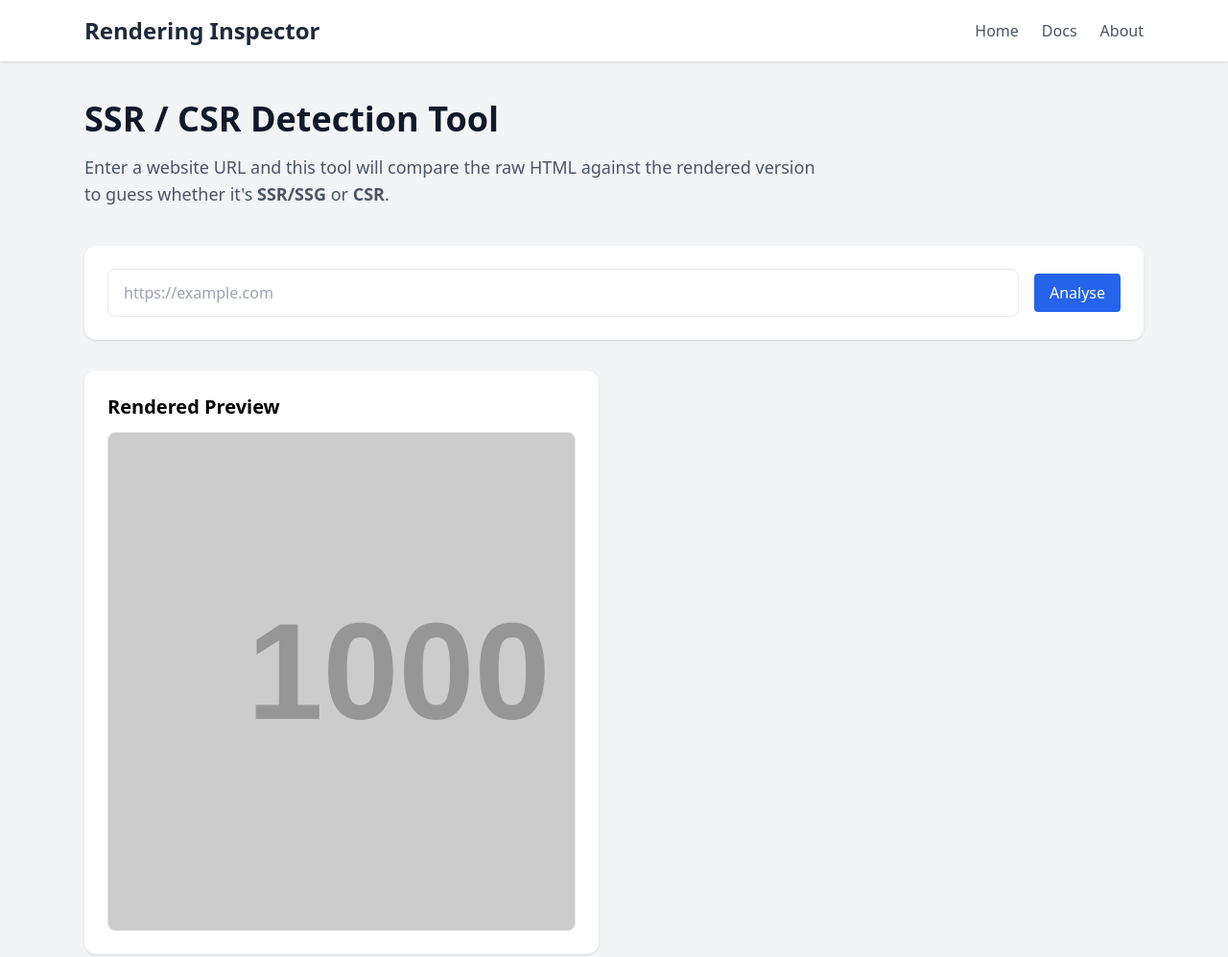
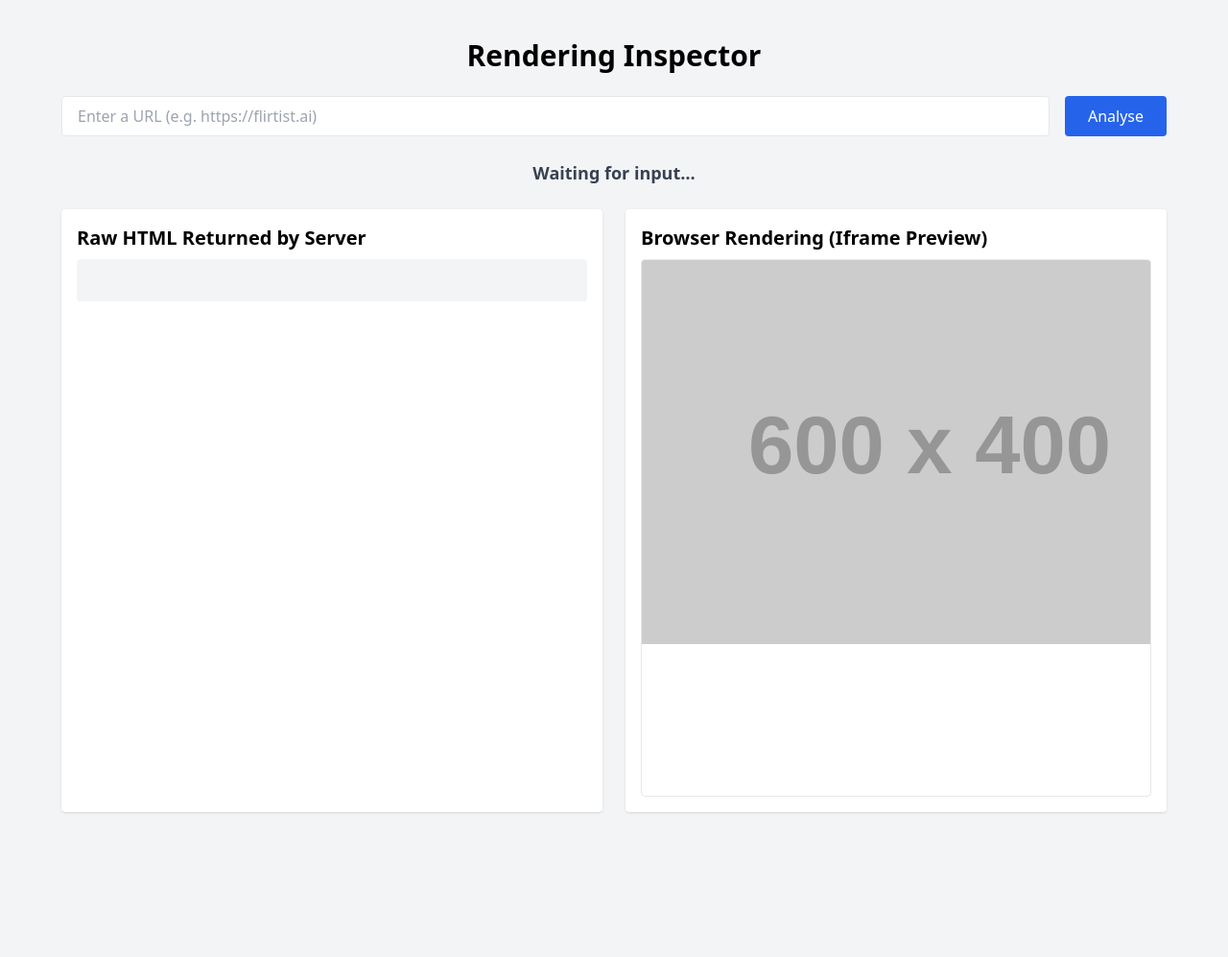
Before and after one commit to jonathonrobertsf/rendering-inspector, a website: page index.html in a window 1280 px wide. Shown: the top 997 px of the page at 96% size. After the commit the page ends 886 px from the top, so only its background shows below. Drawn offline with nearby package versions, Linux system fonts and the light colour scheme; placeholder pictures from the web are drawn by us.

Commit message:
Update index.html for improved structure and accessibility
Refactor HTML structure and improve accessibility features.

```diff
--- a/index.html
+++ b/index.html
@@ -1,90 +1,66 @@
 <!DOCTYPE html>
 <html lang="en">
 <head>
-  <meta charset="UTF-8" />
-  <title>Rendering Inspector – SSR / CSR Detector</title>
+    <meta charset="UTF-8">
+    <meta name="viewport" content="width=device-width, initial-scale=1.0">
+    <title>Rendering Inspector</title>
+    <script src="https://cdn.tailwindcss.com"></script>
+</head>
+<body class="bg-gray-100 min-h-screen">
 
-  <!-- Tailwind CDN -->
-  <script src="https://cdn.tailwindcss.com"></script>
+    <div class="max-w-6xl mx-auto py-10">
 
-  <style>
-    .fade-in { animation: fadein 0.4s ease; }
-    @keyframes fadein { from { opacity: 0; } to { opacity: 1; } }
-  </style>
-</head>
+        <h1 class="text-3xl font-bold text-center mb-6">Rendering Inspector</h1>
 
-<body class="bg-gray-100 min-h-screen flex flex-col">
-
-  <!-- Navbar -->
-  <header class="bg-white shadow">
-    <div class="max-w-6xl mx-auto px-6 py-4 flex justify-between items-center">
-      <h1 class="text-2xl font-bold text-gray-800">Rendering Inspector</h1>
-      <nav class="hidden md:flex gap-6 text-gray-600 font-medium">
-        <a href="#" class="hover:text-gray-900">Home</a>
-        <a href="#" class="hover:text-gray-900">Docs</a>
-        <a href="#" class="hover:text-gray-900">About</a>
-      </nav>
-    </div>
-  </header>
-
-  <!-- Main Content -->
-  <main class="flex-grow">
-    <div class="max-w-6xl mx-auto px-6 py-10">
-
-      <!-- Intro -->
-      <div class="mb-10">
-        <h2 class="text-4xl font-bold text-gray-900 mb-4">SSR / CSR Detection Tool</h2>
-        <p class="text-gray-600 text-lg max-w-3xl">
-          Enter a website URL and this tool will compare the raw HTML against the rendered version to guess whether it's
-          <span class="font-semibold">SSR/SSG</span> or <span class="font-semibold">CSR</span>.
-        </p>
+        <!-- INPUT AREA -->
+        <div class="flex gap-4 mb-6">
+            <input id="urlInput"
+                   type="text"
+                   placeholder="Enter a URL (e.g. https://flirtist.ai)"
+                   class="flex-1 px-4 py-2 border rounded w-full">
+            <button id="checkBtn"
+                    class="px-6 py-2 bg-blue-600 text-white rounded hover:bg-blue-700">
+                Analyse
+            </button>
         </div>
 
-      <!-- Input Card -->
-      <div class="bg-white shadow rounded-xl p-6 mb-8">
-        <div class="flex flex-col md:flex-row gap-4 items-stretch md:items-center">
-          <input
-            id="urlInput"
-            class="flex-1 px-4 py-3 border rounded-lg focus:ring-2 focus:ring-blue-500 focus:outline-none"
-            placeholder="https://example.com"
-            type="text"
-          />
-          <button id="checkBtn" class="px-4 py-2 bg-blue-600 text-white rounded">Analyse</button>
+        <!-- RESULT BOX -->
+        <div id="resultBox" class="mb-6 text-center text-lg font-semibold text-gray-700">
+            Waiting for input…
+        </div>
+
+        <!-- TWO COLUMN LAYOUT -->
+        <div class="grid grid-cols-1 md:grid-cols-2 gap-6">
+
+            <!-- LEFT COLUMN: RAW HTML -->
+            <div class="bg-white p-4 rounded shadow">
+                <h2 class="text-xl font-bold mb-2">Raw HTML Returned by Server</h2>
+                <pre id="rawHTML"
+                     class="whitespace-pre-wrap text-sm bg-gray-100 p-3 rounded max-h-[70vh] overflow-auto">
+                </pre>
+            </div>
+
+            <!-- RIGHT COLUMN: LIVE PREVIEW -->
+            <div class="bg-white p-4 rounded shadow">
+                <h2 class="text-xl font-bold mb-2">Browser Rendering (Iframe Preview)</h2>
+                <iframe id="renderFrame"
+                        class="w-full h-[70vh] border rounded bg-white"
+                        src="https://placehold.co/600x400?text=Preview+Here">
+                </iframe>
+            </div>
+
         </div>
     </div>
 
-      <!-- Results + Preview Layout -->
-      <div class="grid grid-cols-1 lg:grid-cols-2 gap-8">
+    <!-- ============================= -->
+    <!--   SSR / CSR DETECTOR LOGIC    -->
+    <!-- ============================= -->
 
-        <!-- Result Card -->
-        <div id="result" class="bg-white shadow rounded-xl p-6 fade-in hidden"></div>
+    <script>
+    // --- MAIN ANALYSER FUNCTION ---
+    async function runCheck() {
+        console.log("runCheck() started");
 
-        <!-- Preview Card -->
-        <div class="bg-white shadow rounded-xl p-6">
-          <h3 class="text-xl font-semibold mb-3">Rendered Preview</h3>
-          <iframe
-            id="preview"
-            class="w-full h-[520px] border rounded-lg"
-            src="https://placehold.co/1000x520?text=Website+Preview"
-            loading="lazy"
-          ></iframe>
-        </div>
-
-      </div>
-
-    </div>
-  </main>
-
-  <!-- Footer -->
-  <footer class="bg-white border-t mt-10">
-    <div class="max-w-6xl mx-auto px-6 py-6 text-center text-gray-600">
-      Rendering Inspector © 2025. Crafted for analysing modern web rendering behaviour.
-    </div>
-  </footer>
-
-  <!-- Script -->
-<script>
-async function runCheck() {
         const urlInput = document.getElementById("urlInput").value.trim();
         const resultBox = document.getElementById("resultBox");
         const rawColumn = document.getElementById("rawHTML");
@@ -95,26 +71,25 @@ async function runCheck() {
             return;
         }
 
-    // Reset UI
         rawColumn.textContent = "Fetching raw HTML…";
         resultBox.innerHTML = `<p class="text-blue-600 font-bold">Analysing…</p>`;
+
+        // Show live preview visually
         iframe.src = urlInput;
 
         let rawHtml = "";
 
-    // === 1. FETCH RAW HTML FROM THE SERVERLESS FUNCTION ===
+        // --- FETCH RAW HTML FROM VERCEL SERVERLESS FUNCTION ---
         try {
             const apiUrl = `/api/fetch-html.js?url=${encodeURIComponent(urlInput)}`;
+            console.log("Fetching:", apiUrl);
+
             const response = await fetch(apiUrl);
-
-        if (!response.ok) {
-            throw new Error("API returned " + response.status);
-        }
+            if (!response.ok) throw new Error("API returned " + response.status);
 
             const data = await response.json();
             rawHtml = data.html || "";
 
-        // Show the first part of the raw HTML in the left column
             rawColumn.textContent = rawHtml.substring(0, 20000) || "No HTML returned.";
 
             console.log("RAW HTML LENGTH:", rawHtml.length);
@@ -126,7 +101,9 @@ async function runCheck() {
                 `;
                 return;
             }
+
         } catch (err) {
+            console.error(err);
             rawColumn.textContent = "Error fetching raw HTML.";
             resultBox.innerHTML = `
                 <p class="text-red-600 font-bold">Error fetching raw HTML</p>
@@ -135,41 +112,44 @@ async function runCheck() {
             return;
         }
 
-    // === 2. DETECT SSR VS CSR FROM RAW HTML ===
-    const hasNextCSRMarkers =
+        // --- DETECT SSR OR CSR ---
+        const isCSR =
             rawHtml.includes("BAILOUT_TO_CLIENT_SIDE_RENDERING") ||
             rawHtml.includes("__next_f.push") ||
-        rawHtml.includes("id=\"__next\"") && !rawHtml.match(/<main|<div|<section/i);
+            (rawHtml.includes('id="__next"') && !rawHtml.match(/<main|<div|<section/i));
 
-    const appearsEmptyDocument =
-        rawHtml.replace(/\s+/g, "").length < 500; // super minimal markup
-
-    let isCSR = false;
-
-    if (hasNextCSRMarkers || appearsEmptyDocument) {
-        isCSR = true;
-    }
-
-    // === 3. DISPLAY RESULT ===
         if (isCSR) {
             resultBox.innerHTML = `
                 <p class="text-yellow-700 font-bold text-xl">Client-Side Rendering (CSR)</p>
-            <p class="text-gray-700 mt-2">
-                The server delivered minimal or placeholder HTML.
-                The actual content loads only in the browser via JavaScript.
+                <p class="mt-2 text-gray-700">
+                    This HTML was mostly empty and depends on JavaScript to render content.
                 </p>
             `;
         } else {
             resultBox.innerHTML = `
                 <p class="text-green-700 font-bold text-xl">Server-Side Rendering (SSR)</p>
-            <p class="text-gray-700 mt-2">
-                Meaningful content was delivered directly in the HTML response.
+                <p class="mt-2 text-gray-700">
+                    Meaningful content was returned directly in the HTML.
                 </p>
             `;
         }
     }
     </script>
 
+    <!-- ENSURE BUTTON ALWAYS WORKS -->
+    <script>
+    document.addEventListener("DOMContentLoaded", () => {
+        const btn = document.getElementById("checkBtn");
+
+        if (!btn) {
+            console.error("Analyse button not found in DOM!");
+            return;
+        }
+
+        console.log("Button event attached.");
+        btn.addEventListener("click", runCheck);
+    });
+    </script>
 
 </body>
 </html>
```
Lines whose indentation alone changed are shown as unchanged.
